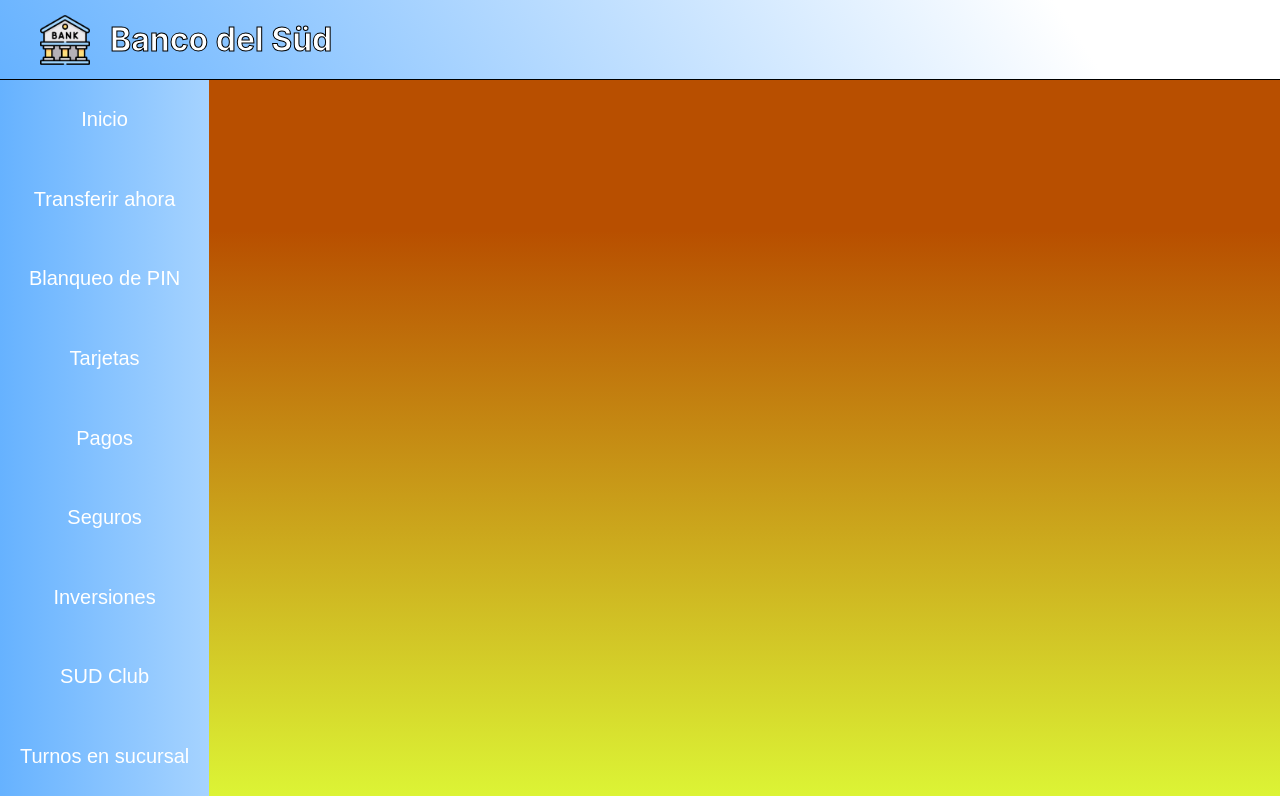
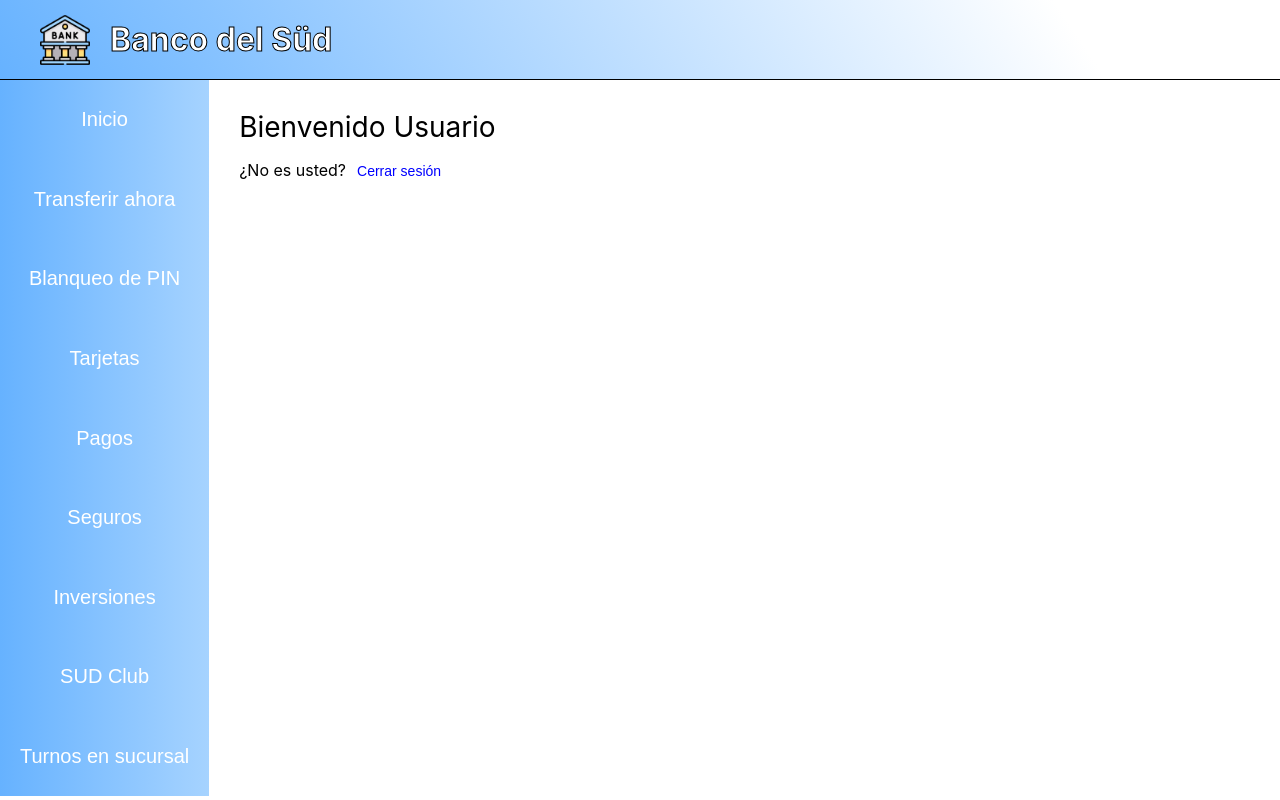
Before and after one commit to brotzumax/BancoDelSud, a React (Create React App) app: page / in a window 1280 px wide. Built offline with nearby package versions, Linux system fonts and the light colour scheme.

Commit message:
Implementado sistema de componentes y sus propiedades

```diff
--- a/src/App.css
+++ b/src/App.css
@@ -35,7 +35,6 @@
 
   width: 250px;
   height: calc(100vh - 84px);
-  /* background-color: #66B2FF; */
   background: rgb(166, 211, 255);
   background: linear-gradient(270deg, rgba(166, 211, 255, 1) 0%, rgba(102, 178, 255, 1) 100%);
 
@@ -43,7 +42,7 @@
 
 .NavBar button {
   border: 0px;
-  /* background-color: #66B2FF; */
+  cursor: pointer;
   background-color: transparent;
   transition: ease-in-out;
   transition-duration: 250ms;
@@ -64,7 +63,23 @@
 
 .Main {
   width: 100%;
+}
 
-  background: rgb(184, 79, 0);
-  background: linear-gradient(180deg, rgba(184, 79, 0, 1) 21%, rgba(220, 244, 53, 1) 100%);
+.MensajeBienvenida {
+  padding-top: 30px;
+  padding-left: 30px;
 }
+
+.MensajeBienvenida p:first-child {
+  margin: 0px;
+  font-size: 28px;
+}
+
+.MensajeBienvenida button {
+  margin-left: 5px;
+  border: 0px;
+  background-color: #FFFFFF;
+  color: blue;
+  font-size: 14px;
+  cursor: pointer;
+}
--- a/src/App.js
+++ b/src/App.js
@@ -1,5 +1,6 @@
 import './App.css';
 import Header from './components/Header';
+import MensajeBienvenida from './components/MensajeBienvenida';
 import NavBar from './components/NavBar';
 
 function App() {
@@ -9,7 +10,7 @@
       <div className="Contenido">
         <NavBar />
         <div className="Main">
-
+          <MensajeBienvenida usuario="Usuario" />
         </div>
       </div>
     </div>
--- /dev/null
+++ b/src/components/MensajeBienvenida.jsx
@@ -0,0 +1,18 @@
+import React from "react";
+import { Component } from "react";
+
+export default class MensajeBienvenida extends Component {
+    render() {
+        return (
+            <div className="MensajeBienvenida">
+                <p>
+                    Bienvenido {this.props.usuario}
+                </p>
+                <p>
+                    ¿No es usted?<button>Cerrar sesión</button>
+                </p>
+            </div>
+
+        )
+    }
+}
```
